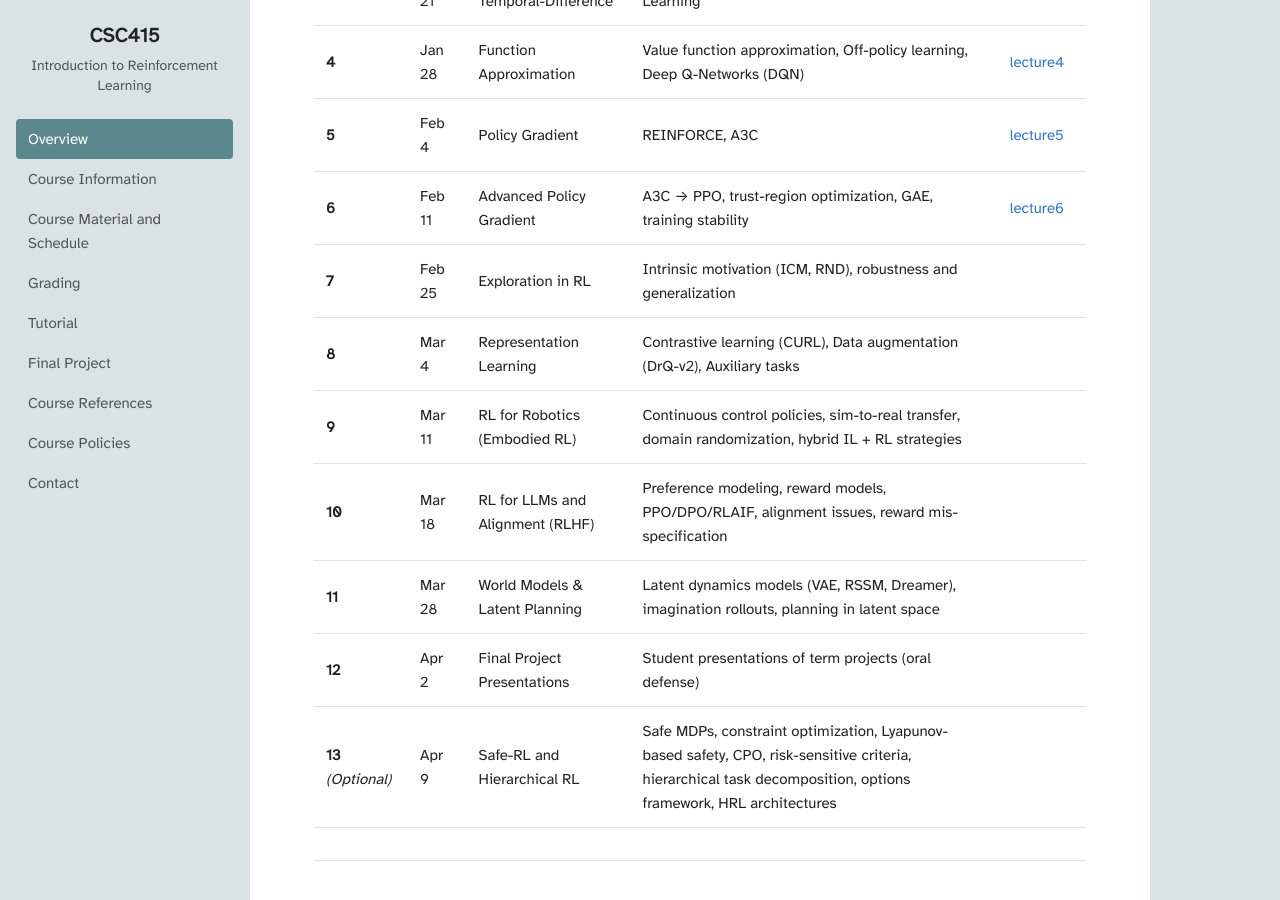
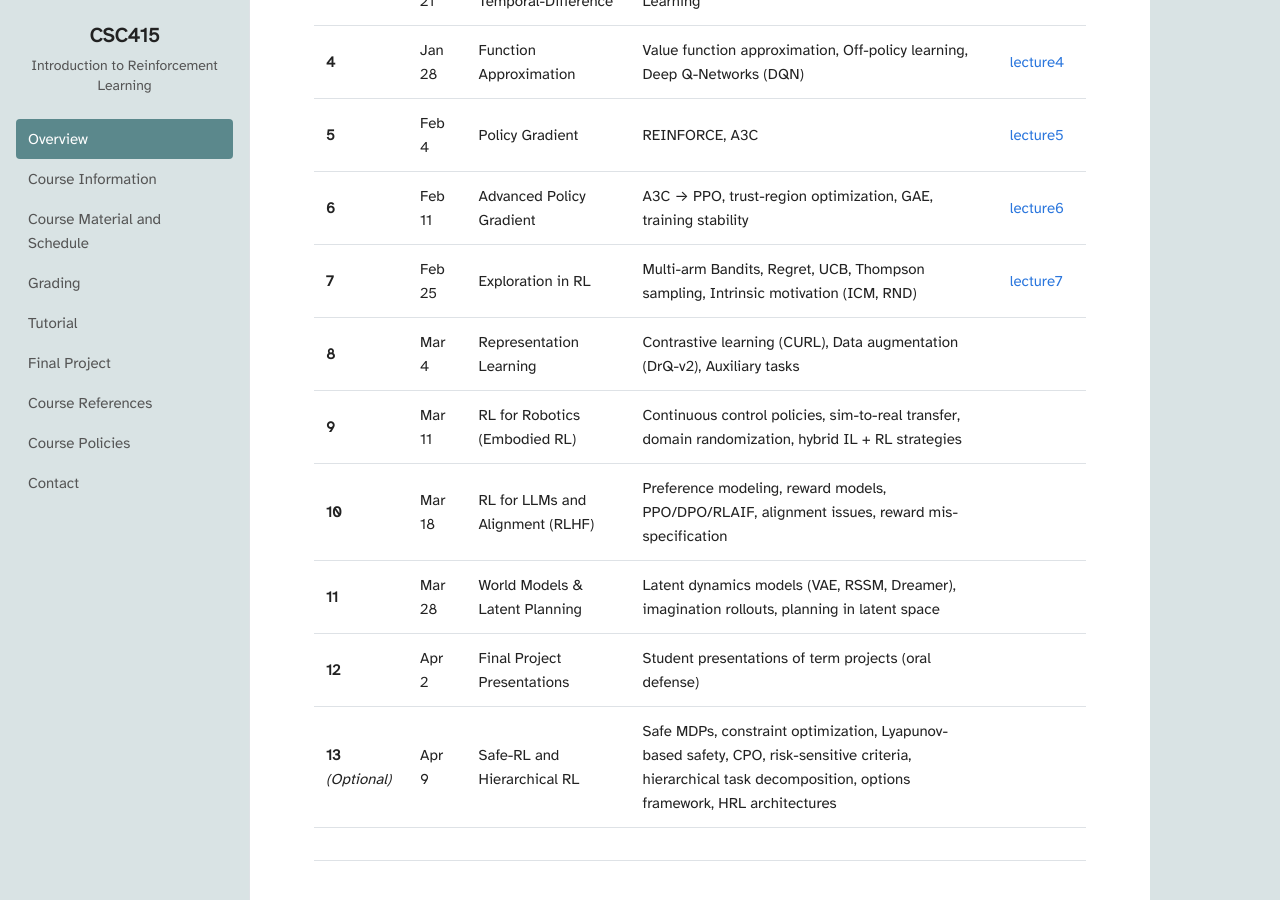
Before and after one commit to UTM-CSC415/w2026, a Jekyll site: the page built from index.md, in a window 1280 px wide and 900 px high, scrolled down 2291 px. Built offline with Jekyll 4.4.1, drawn with Linux system fonts in a browser that asks for light colours.

Commit message:
adding lecture 7 slides

```diff
--- a/index.md
+++ b/index.md
@@ -75,7 +75,7 @@ _Tuesday 5:15pm-6:15pm Online zoom_
 | **4** | Jan 28 | Function Approximation | Value function approximation, Off-policy learning, Deep Q-Networks (DQN) | [lecture4]({{ '/assets/lectures/lecture4_compressed.pdf' | relative_url }}) |
 | **5** | Feb 4 | Policy Gradient | REINFORCE, A3C | [lecture5]({{ '/assets/lectures/lecture5_compressed.pdf' | relative_url }}) |
 | **6** | Feb 11 | Advanced Policy Gradient | A3C → PPO, trust-region optimization, GAE, training stability | [lecture6]({{ '/assets/lectures/lecture6_compressed.pdf' | relative_url }}) |
-| **7** | Feb 25 | Exploration in RL | Intrinsic motivation (ICM, RND), robustness and generalization | |
+| **7** | Feb 25 | Exploration in RL | Multi-arm Bandits, Regret, UCB, Thompson sampling, Intrinsic motivation (ICM, RND) | [lecture7]({{ '/assets/lectures/lecture7_compressed.pdf' | relative_url }}) |
 | **8** | Mar 4 | Representation Learning | Contrastive learning (CURL), Data augmentation (DrQ-v2), Auxiliary tasks | |
 | **9** | Mar 11 | RL for Robotics (Embodied RL) | Continuous control policies, sim-to-real transfer, domain randomization, hybrid IL + RL strategies | |
 | **10** | Mar 18 | RL for LLMs and Alignment (RLHF) | Preference modeling, reward models, PPO/DPO/RLAIF, alignment issues, reward mis-specification | |
```
Also changed, not shown: 1 other file.
